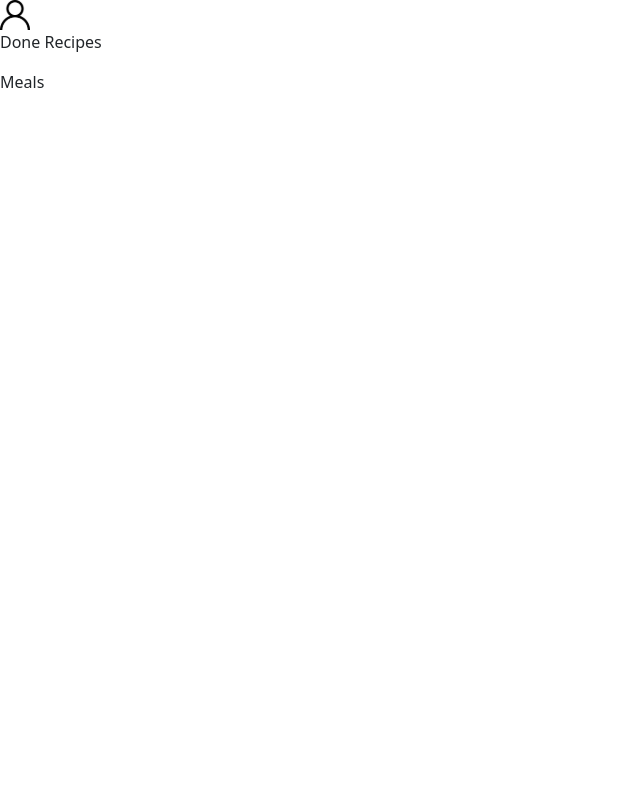
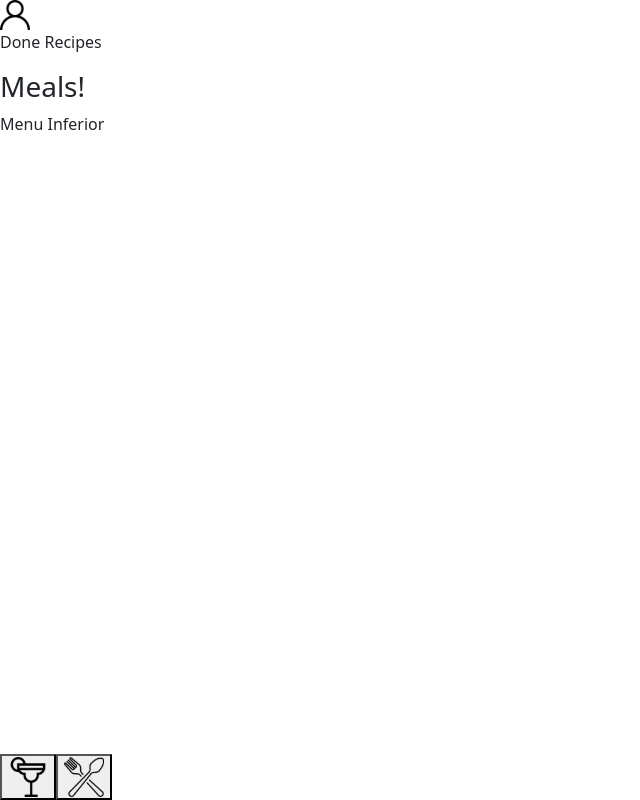
Before and after one commit to miriamjunqueira/recipes-app, a React (Vite) app: page /done-recipes in a window 1280 px wide. Shown: the whole page, without its empty margins (0-640 px from the left). Built offline with nearby package versions, Linux system fonts and the light colour scheme.

Commit message:
Requisitos 16, 17 e 18, concluídos.

```diff
--- a/src/App.css
+++ b/src/App.css
@@ -66,3 +66,8 @@
     transform: rotate(-10deg);
   }
 }
+
+footer {
+  position: fixed;
+  bottom: 0px;
+}
--- a/src/App.tsx
+++ b/src/App.tsx
@@ -7,13 +7,14 @@ import Login from './Pages/Login/Login';
 import Meals from './Pages/Meals/Meals';
 import Layout from './Components/Layout';
 import Profile from './Pages/Profile/Profile';
+import Drinks from './Pages/Drinks';
 
 function App() {
   return (
     <Routes>
       <Route element={ <Layout /> }>
         <Route path="/meals" element={ <Meals /> } />
-        <Route path="/drinks" element={ <Meals /> } />
+        <Route path="/drinks" element={ <Drinks /> } />
         <Route path="/profile" element={ <Profile /> } />
         <Route path="/done-recipes" element={ <Meals /> } />
         <Route path="/favorite-recipes" element={ <Meals /> } />
--- /dev/null
+++ b/src/Components/Footer.tsx
@@ -0,0 +1,49 @@
+import { ReactHTMLElement } from 'react';
+import { useLocation, Link, useNavigate } from 'react-router-dom';
+import Drinks from '../Pages/Drinks';
+
+function Footer() {
+  const navigate = useNavigate();
+
+  function handleDrink(event: any) {
+    event.preventDefault();
+    navigate('/drinks');
+  }
+
+  function handleFood(event: any) {
+    event.preventDefault();
+    navigate('/meals');
+  }
+
+  return (
+    <div>
+      <p>Menu Inferior</p>
+      <footer data-testid="footer">
+        <form>
+          <button
+            onClick={ handleDrink }
+            data-testid="drinks-btn"
+          >
+            <img
+              data-testid="drinks-bottom-btn"
+              src="src/images/drinkIcon.svg"
+              alt="botao-de-bebidas"
+            />
+          </button>
+          <button
+            onClick={ handleFood }
+            data-testid="foods-btn"
+          >
+            <img
+              data-testid="meals-bottom-btn"
+              src="src/images/mealIcon.svg"
+              alt="botao-de-comidas"
+            />
+          </button>
+        </form>
+      </footer>
+    </div>
+  );
+}
+
+export default Footer;
--- a/src/Components/Layout.tsx
+++ b/src/Components/Layout.tsx
@@ -1,6 +1,7 @@
 import { Outlet } from 'react-router-dom';
 // import NavBar from '../nav-bar';
 import Header from './Header';
+import Footer from './Footer';
 
 function Layout() {
   return (
@@ -9,6 +10,7 @@ function Layout() {
       <main>
         <Outlet />
       </main>
+      <Footer />
     </>
   );
 }
--- /dev/null
+++ b/src/Pages/Drinks.tsx
@@ -0,0 +1,9 @@
+function Drinks() {
+  return (
+    <div>
+      <h3>Bebidas!</h3>
+    </div>
+  );
+}
+
+export default Drinks;
--- a/src/Pages/Meals/Meals.tsx
+++ b/src/Pages/Meals/Meals.tsx
@@ -3,7 +3,7 @@ import React from 'react';
 export default function Meals() {
   return (
     <div>
-      <p>Meals</p>
+      <h3>Meals!</h3>
     </div>
   );
 }
```
Also changed, not shown: 1 other file (tests, documents, lock files or other folders).
